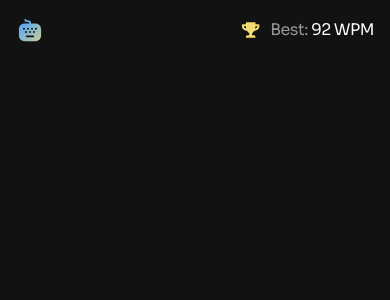
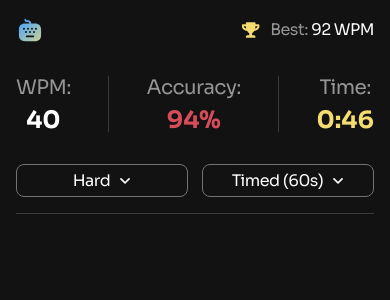
Before and after one commit to DebabrataBanik/Typing-Speed-Test, a React (Vite) app: page / in a window 390 px wide. Shown: the top 300 px of the page. Built offline with nearby package versions, Linux system fonts and the light colour scheme.

Commit message:
style(stats): build responsive stats bar UI

```diff
--- a/src/App.tsx
+++ b/src/App.tsx
@@ -1,11 +1,13 @@
 import Header from "./components/Header"
 import Main from "./components/Main"
+import Footer from "./components/Footer"
 
 const App = () => {
   return (
     <div className="wrapper">
       <Header />
       <Main />
+      <Footer />
     </div>
   )
 }
--- /dev/null
+++ b/src/components/Footer.tsx
@@ -0,0 +1,7 @@
+const Footer = () => {
+  return (
+    <></>
+  )
+}
+
+export default Footer
--- a/src/components/Main.tsx
+++ b/src/components/Main.tsx
@@ -1,6 +1,10 @@
+import Stats from "./Stats"
+
 const Main = () => {
   return (
-    <main className="grid grid-cols-12"></main>
+    <main className="flex flex-col gap-8">
+      <Stats />
+    </main>
   )
 }
 
--- /dev/null
+++ b/src/components/Stats.tsx
@@ -0,0 +1,52 @@
+import ArrowDown from "../assets/images/icon-down-arrow.svg"
+
+const Stats = () => {
+  return (
+    <div className="flex flex-col gap-4">
+      <div className="flex flex-col xl:grid grid-cols-12 gap-8">
+        <div className="col-span-5 flex items-center justify-between sm:justify-start xl:justify-between gap-6">
+          <div className="stats_label">
+            WPM: <span className="stats text-neutral-0">40</span>
+          </div>
+          <span className="stats_bar"></span>
+          <div className="stats_label">
+            Accuracy: <span className="stats text-red-500">94%</span>
+          </div>
+          <span className="stats_bar"></span>
+          <div className="stats_label">
+            Time: <span className="stats text-yellow-400">0:46</span>
+          </div>
+        </div>
+        <div className="col-span-6 col-start-7 flex items-center gap-3.5">
+          <div className="hidden sm:flex items-center justify-between gap-3">
+            <span className="leading-[1.2] -tracking-[0.48px] text-neutral-400">Difficulty:</span>
+            <div className="flex items-center gap-1.5">
+              <button>Easy</button>
+              <button>Medium</button>
+              <button>Hard</button>
+            </div>
+          </div>
+          <button className="sm:hidden flex-1 flex items-center justify-center gap-2.5">
+            Hard
+            <img src={ArrowDown} />
+          </button>
+          <span className="hidden sm:block stats_bar h-8 xl:h-full"></span>
+          <div className="hidden sm:flex items-center gap-3">
+            <span className="leading-[1.2] -tracking-[0.48px] text-neutral-400">Mode:</span>
+            <div className="flex items-center gap-1.5">
+              <button>Timed (60s)</button>
+              <button>Passage</button>
+            </div>
+          </div>
+          <button className="sm:hidden flex-1 flex items-center justify-center gap-2.5">
+            Timed (60s)
+            <img src={ArrowDown} />
+          </button>
+        </div>
+      </div>
+      <hr className="col-span-12 text-neutral-700"/>
+    </div>
+  )
+}
+
+export default Stats
--- a/src/index.css
+++ b/src/index.css
@@ -13,6 +13,7 @@
 
   --color-neutral-900: hsl(0, 0%, 7%);
   --color-neutral-800: hsl(0, 0%, 15%);
+  --color-neutral-700: #3A3A3A;
   --color-neutral-500: hsl(240, 3%, 46%);
   --color-neutral-400: hsl(240, 1%, 59%);
   --color-neutral-0: hsl(0, 0%, 100%);
@@ -34,10 +35,23 @@
   header{
     @apply flex items-center justify-between mt-4 mb-8 sm:mt-8 sm:mb-10 lg:mb-16;
   }
+  button{
+    @apply px-2.5 py-1.5 border border-neutral-500 rounded-lg leading-[1.2] -tracking-[0.48px] cursor-pointer;
+  }
 }
 
 @layer components{
   .wrapper{
     @apply mx-auto max-w-[1216px] px-4 sm:px-8 xl:px-0;
   }
+  .stats_label{
+    @apply text-xl leading-[1.2] -tracking-[0.6px] text-neutral-400 flex items-center flex-col sm:flex-row gap-2 sm:gap-3;
+  }
+  .stats{
+    @apply text-2xl font-bold leading-none tracking-normal;
+  }
+  .stats_bar{
+    @apply w-px xl:h-[80%] sm:h-6 h-14 bg-neutral-700;
+  }
+
 }
```
